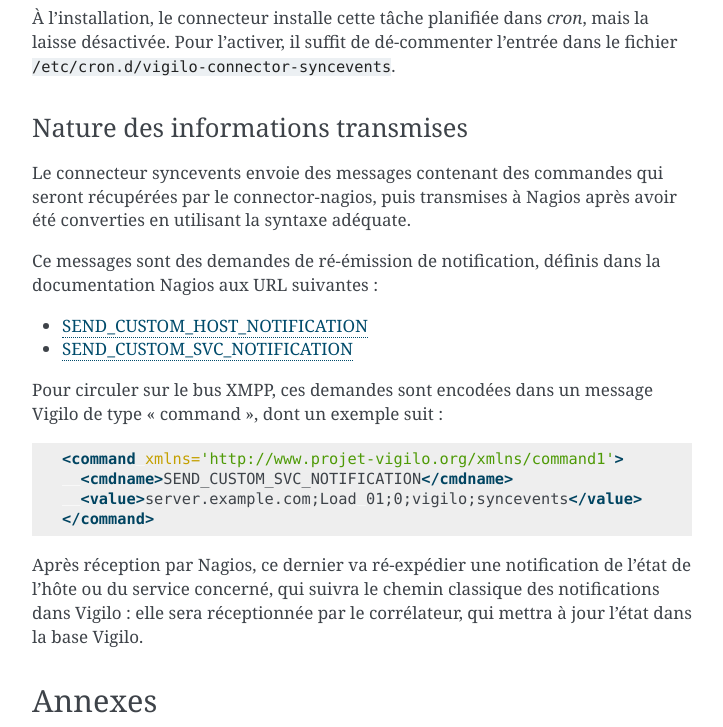
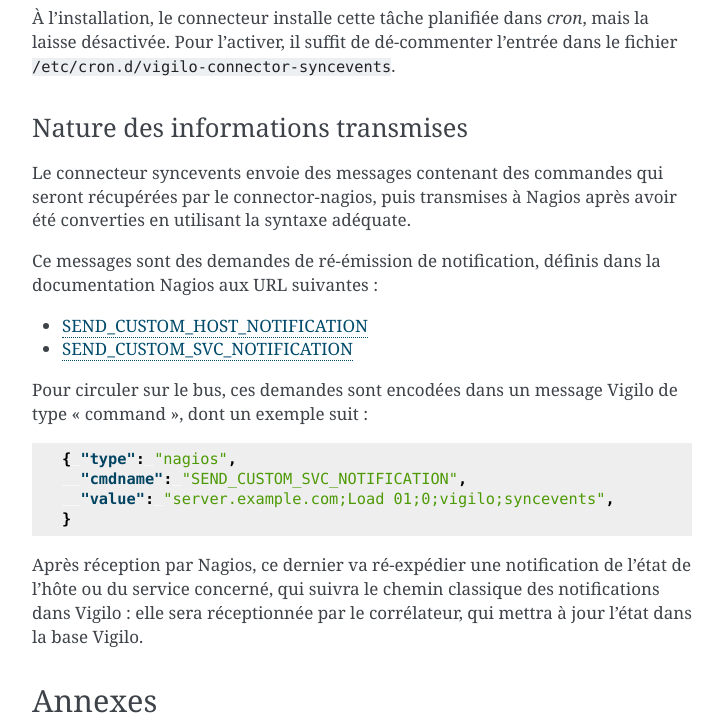
Before and after one commit to vigilo/connector-syncevents, a Sphinx documentation site: the page built from doc/admin.rst, in a window 1280 px wide and 900 px high, scrolled down 2723 px, cut to the strip 0-727 px from the top of the window. Shown: the whole strip, without its empty margins (388-1111 px from the left). Built offline with Sphinx 7.4.7, drawn with Linux system fonts in a browser that asks for light colours; the version number is read from the project's files by our own code.

Commit message:
Doc : conversion vers AMQP
Change-Id: Ie86c7b0f8ee67cf413c9b6c852617694eb85511e

```diff
--- a/doc/admin.rst
+++ b/doc/admin.rst
@@ -135,15 +135,15 @@
 .. _SEND_CUSTOM_HOST_NOTIFICATION: http://old.nagios.org/developerinfo/externalcommands/commandinfo.php?command_id=134
 .. _SEND_CUSTOM_SVC_NOTIFICATION: http://old.nagios.org/developerinfo/externalcommands/commandinfo.php?command_id=135
 
-Pour circuler sur le bus XMPP, ces demandes sont encodées dans un message
+Pour circuler sur le bus, ces demandes sont encodées dans un message
 Vigilo de type « command », dont un exemple suit :
 
-.. sourcecode:: xml
+.. sourcecode:: json
 
-    <command xmlns='http://www.projet-vigilo.org/xmlns/command1'>
-      <cmdname>SEND_CUSTOM_SVC_NOTIFICATION</cmdname>
-      <value>server.example.com;Load 01;0;vigilo;syncevents</value>
-    </command>
+    { "type": "nagios",
+      "cmdname": "SEND_CUSTOM_SVC_NOTIFICATION",
+      "value": "server.example.com;Load 01;0;vigilo;syncevents",
+    }
 
 Après réception par Nagios, ce dernier va ré-expédier une notification de
 l'état de l'hôte ou du service concerné, qui suivra le chemin classique des
```
